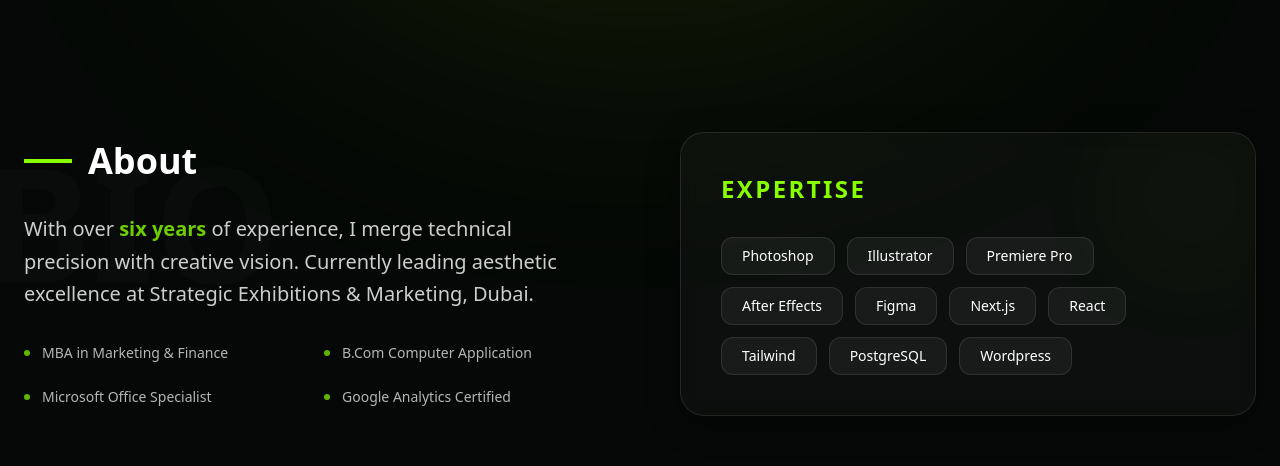
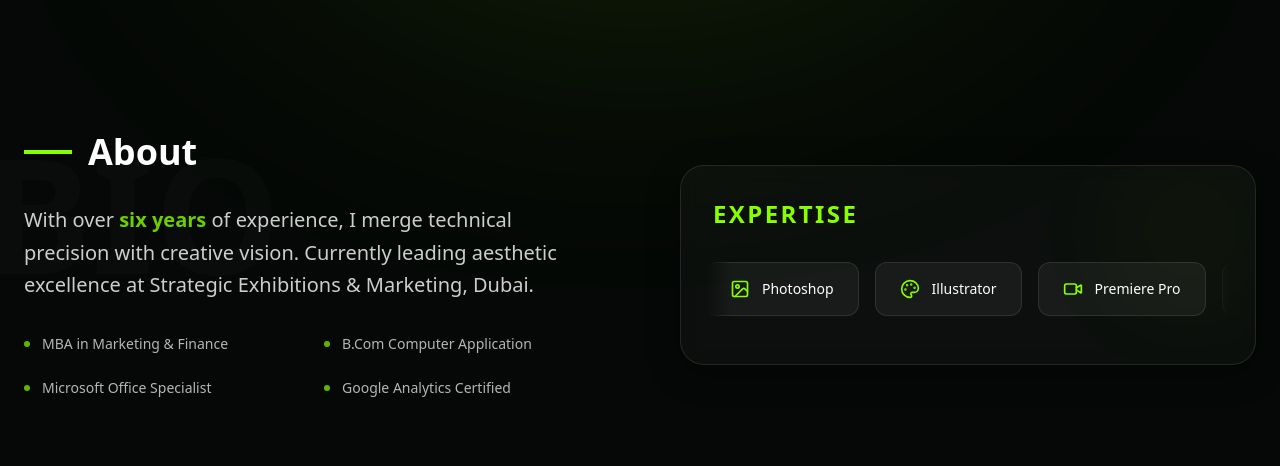
Before and after one commit to Ameerali-k/portfolio_website, a Next.js app: page / in a window 1280 px wide. Shown: the part 860-1326 px from the top of the page. Built offline with nearby package versions, Linux system fonts and the light colour scheme; no server answers; the database is empty.

Commit message:
feat: update expertise section with icons and scroll

```diff
--- a/app/globals.css
+++ b/app/globals.css
@@ -44,3 +44,18 @@ body {
   color: var(--foreground);
   font-family: var(--font-sans), sans-serif;
 }
+
+/* Utilities */
+.hide-scrollbar::-webkit-scrollbar {
+  display: none;
+}
+
+.hide-scrollbar {
+  -ms-overflow-style: none;
+  scrollbar-width: none;
+}
+
+.mask-gradient {
+  mask-image: linear-gradient(to right, transparent, black 5%, black 95%, transparent);
+  -webkit-mask-image: linear-gradient(to right, transparent, black 5%, black 95%, transparent);
+}
--- a/components/LandingContent.tsx
+++ b/components/LandingContent.tsx
@@ -3,13 +3,26 @@
 import { motion, AnimatePresence } from "framer-motion";
 import { useState, useEffect } from "react";
 import Link from "next/link";
-import { ArrowRight, Download, Mail } from "lucide-react";
+import { ArrowRight, Download, Mail, Palette, Code, Monitor, Video, Figma, Image as ImageIcon, Layers, Layout, Database, Globe } from "lucide-react";
 
 const TITLES = [
     "Graphic Designer",
     "Web Developer",
     "Presentation Designer",
     "Video Editor"
+];
+
+const EXPERTISE = [
+    { name: 'Photoshop', icon: ImageIcon },
+    { name: 'Illustrator', icon: Palette },
+    { name: 'Premiere Pro', icon: Video },
+    { name: 'After Effects', icon: Layers },
+    { name: 'Figma', icon: Figma },
+    { name: 'Next.js', icon: Globe },
+    { name: 'React', icon: Code },
+    { name: 'Tailwind', icon: Layout },
+    { name: 'PostgreSQL', icon: Database },
+    { name: 'Wordpress', icon: Monitor },
 ];
 
 export default function LandingContent({ recentWorks }: { recentWorks: any[] }) {
@@ -143,14 +156,25 @@ export default function LandingContent({ recentWorks }: { recentWorks: any[] })
                             ))}
                         </div>
                     </div>
-                    <div className="glass-card p-10 rounded-3xl relative overflow-hidden group">
+                    <div className="glass-card p-8 rounded-3xl relative overflow-hidden group">
                         <div className="absolute top-0 right-0 w-32 h-32 bg-[var(--primary)] opacity-[0.05] blur-3xl group-hover:opacity-20 transition-opacity" />
                         <h3 className="text-2xl font-bold mb-8 text-[var(--primary)] tracking-widest uppercase">Expertise</h3>
-                        <div className="flex flex-wrap gap-3">
-                            {['Photoshop', 'Illustrator', 'Premiere Pro', 'After Effects', 'Figma', 'Next.js', 'React', 'Tailwind', 'PostgreSQL', 'Wordpress'].map(skill => (
-                                <span key={skill} className="px-5 py-2 bg-white/5 border border-white/10 rounded-xl text-sm font-medium hover:border-[var(--primary)] hover:text-[var(--primary)] transition-all cursor-default">
-                                    {skill}
-                                </span>
+
+                        {/* Scrollable Container */}
+                        <div className="flex overflow-x-auto gap-4 pb-4 -mx-2 px-2 snap-x hide-scrollbar mask-gradient">
+                            {EXPERTISE.map((skill) => (
+                                <div
+                                    key={skill.name}
+                                    className="flex-shrink-0 snap-start relative group/skill"
+                                >
+                                    <div className="absolute inset-0 bg-gradient-to-br from-[var(--primary)] to-transparent opacity-0 group-hover/skill:opacity-20 blur-xl transition-opacity duration-500 rounded-xl" />
+                                    <div className="relative px-6 py-4 bg-white/5 border border-white/10 rounded-xl flex items-center gap-3 hover:border-[var(--primary)] hover:bg-white/10 transition-all cursor-default">
+                                        <skill.icon className="w-5 h-5 text-[var(--primary)]" />
+                                        <span className="text-sm font-medium text-white group-hover/skill:text-[var(--primary)] transition-colors">
+                                            {skill.name}
+                                        </span>
+                                    </div>
+                                </div>
                             ))}
                         </div>
                     </div>
```
